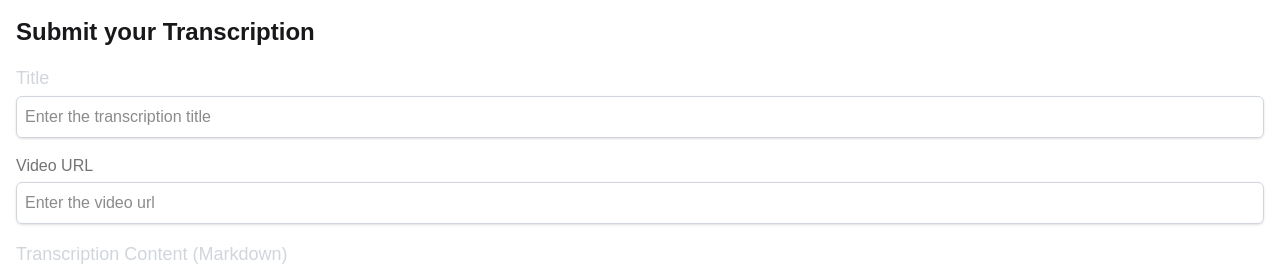
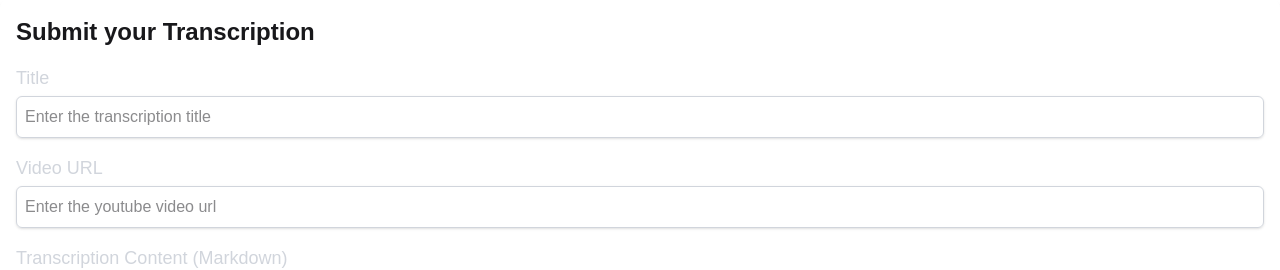
Before and after one commit to bishalacharya108/search-transcripts-archive, a Next.js app: page /add in a window 1280 px wide. Shown: the top 270 px of the page. Built offline with nearby package versions, Linux system fonts and the light colour scheme.

Commit message:
adding axios based api calls from client

```diff
--- a/package.json
+++ b/package.json
@@ -9,6 +9,8 @@
     "lint": "next lint"
   },
   "dependencies": {
+    "@tanstack/react-query": "^5.75.1",
+    "axios": "^1.9.0",
     "dotenv": "^16.5.0",
     "mongoose": "^8.14.1",
     "next": "15.3.1",
--- a/src/app/add/page.tsx
+++ b/src/app/add/page.tsx
@@ -1,6 +1,7 @@
 "use client";
 import { useState } from "react";
 import { NextPage } from "next";
+import axios from "axios";
 
 const TranscriptionPage: NextPage = () => {
   const [title, setTitle] = useState<string>("");
@@ -20,6 +21,7 @@ const TranscriptionPage: NextPage = () => {
     setMarkdown(e.target.value);
   };
 
+  // handle submit function for post
   const handleSubmit = async (e: React.FormEvent) => {
     e.preventDefault();
 
@@ -32,23 +34,20 @@ const TranscriptionPage: NextPage = () => {
     setError("");
 
     try {
-      const response = await fetch("/api/transcription", {
-        method: "POST",
-        headers: {
-          "Content-Type": "application/json",
-        },
-        body: JSON.stringify({ title, markdown, videoUrl }),
+
+      // using axios instead
+      await axios.post("/api/transcription", {
+        title,
+        markdown,
+        videoUrl,
       });
 
-      if (!response.ok) {
-        throw new Error("Failed to create transcription.");
-      }
-
+      // clearing the states after finishing upload
       setTitle("");
       setMarkdown("");
       setVideoUrl("");
 
-      alert("Transcription created successfully!");
+      alert("Transcription created successfully for review!");
     } catch (error) {
       setError((error as Error).message || "An unknown error occurred.");
     } finally {
@@ -63,6 +62,7 @@ const TranscriptionPage: NextPage = () => {
       {error && <div className="text-red-500 mb-4">{error}</div>}
 
       <form onSubmit={handleSubmit}>
+        {/* title section */}
         <div className="mb-4">
           <label
             htmlFor="title"
@@ -79,8 +79,13 @@ const TranscriptionPage: NextPage = () => {
             placeholder="Enter the transcription title"
           />
         </div>
+
+        {/* video url section */}
         <div className="mb-4">
-          <label htmlFor="videoUrl" className="label">
+          <label
+            htmlFor="videoUrl"
+            className="block text-lg font-medium text-gray-300"
+          >
             <span className="label-text">Video URL</span>
           </label>
           <input
@@ -89,10 +94,11 @@ const TranscriptionPage: NextPage = () => {
             value={videoUrl}
             onChange={handleVideoUrlChange}
             className="w-full p-2 mt-1 border border-gray-300 rounded-md shadow-sm focus:outline-none focus:ring-2 focus:ring-indigo-500"
-            placeholder="Enter the video url"
+            placeholder="Enter the youtube video url"
           />
         </div>
 
+        {/* markdown input section */}
         <div className="mb-4">
           <label
             htmlFor="markdown"
@@ -114,7 +120,7 @@ const TranscriptionPage: NextPage = () => {
           type="submit"
           disabled={loading}
           className={`w-full btn py-2 px-4 btn-success text-white rounded-md shadow-md ${
-            loading ? "opacity-50" : "hover:bg-indigo-700"
+            loading ? "opacity-50" : "hover:btn-accent"
           }`}
         >
           {loading ? "Submitting..." : "Submit Transcription"}
```
Also changed, not shown: 2 other files (tests, documents, lock files or other folders).
